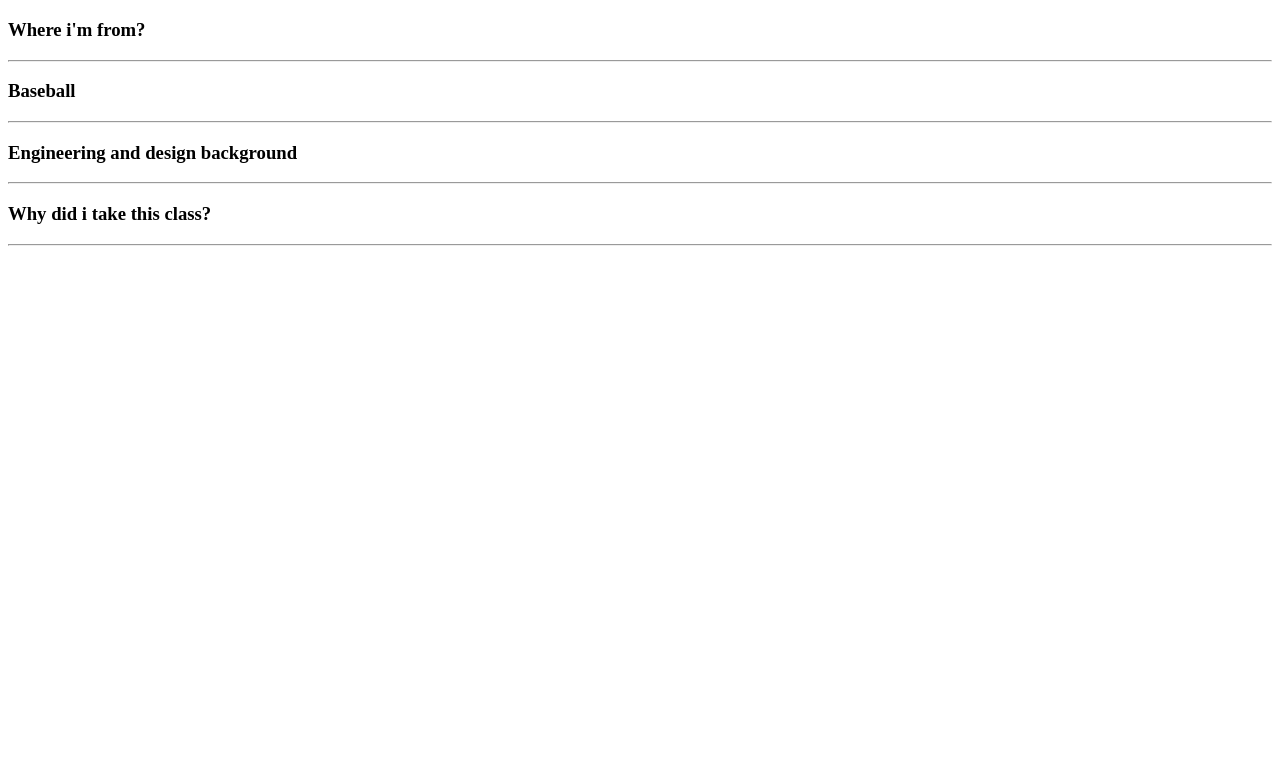
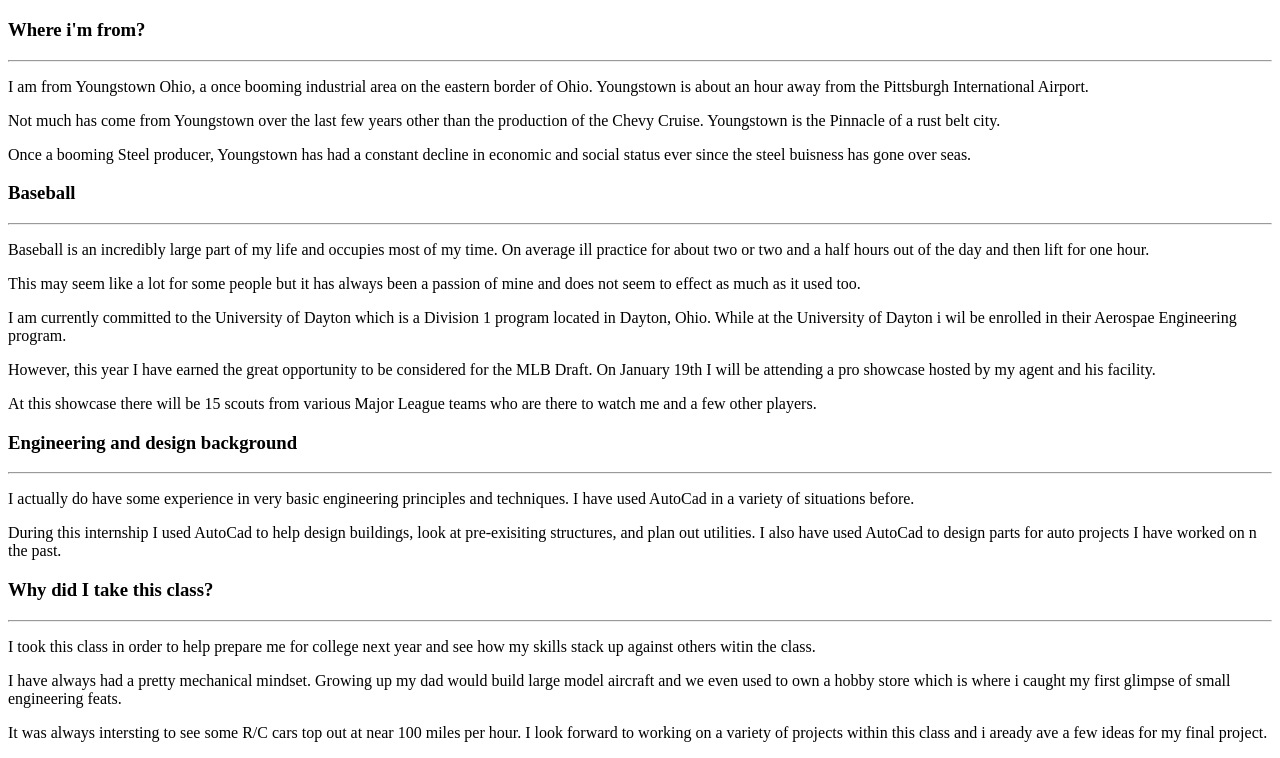
Before and after one commit to Burfordc/Burfordc, a plain HTML site: page AboutMe.html in a window 1280 px wide. Shown: the part 105-863 px from the top of the page. Before the commit the page ends 800 px from the top, so only its background shows below. Drawn offline with Linux system fonts and the light colour scheme.

Commit message:
Update AboutMe.html

```diff
--- a/AboutMe.html
+++ b/AboutMe.html
@@ -16,8 +16,25 @@
 </nav>
 <h1>About Me - Cameron Burford</h1>
 <h3> Where i'm from? </h3> <hr>
+	<p> I am from Youngstown Ohio, a once booming industrial area on the eastern border of Ohio. Youngstown is about an hour away from the Pittsburgh International Airport.</p>
+	<p> Not much has come from Youngstown over the last few years other than the production of the Chevy Cruise. Youngstown is the Pinnacle of a rust belt city.</p>
+	<p> Once a booming Steel producer, Youngstown has had a constant decline in economic and social status ever since the steel buisness has gone over seas.</p>
+
 <h3> Baseball </h3> <hr>
+	<p> Baseball is an incredibly large part of my life and occupies most of my time. On average ill practice for about two or two and a half hours out of the day and then lift for one hour. </p>
+	<p> This may seem like a lot for some people but it has always been a passion of mine and does not seem to effect as much as it used too. </p>
+	<p> I am currently committed to the University of Dayton which is a Division 1 program located in Dayton, Ohio. While at the University of Dayton i wil be enrolled in their Aerospae Engineering program. </p>
+	<p> However, this year I have earned the great opportunity to be considered for the MLB Draft. On January 19th I will be attending a pro showcase hosted by my agent and his facility. </p>
+	<p> At this showcase there will be 15 scouts from various Major League teams who are there to watch me and a few other players. </p>
 <h3> Engineering and design background </h3> <hr>
-<h3> Why did i take this class? </h3> <hr>
+	<p> I actually do have some experience in very basic engineering principles and techniques. I have used AutoCad in a variety of situations before. </p>
+	<p. During my freshman year I took a mechanical drawing class that gave me a very basic understanding of AutoCad. However, after graduating last year I used AutoCad at a building engineering firm as part of an internship. </p>
+	<p> During this internship I used AutoCad to help design buildings, look at pre-exisiting structures, and plan out utilities. I also have used AutoCad to design parts for auto projects I have worked on n the past. </p>
+
+<h3> Why did I take this class? </h3> <hr>
+	<p> I took this class in order to help prepare me for college next year and see how my skills stack up against others witin the class. </p>
+	<p> I have always had a pretty mechanical mindset. Growing up my dad would build large model aircraft and we even used to own a hobby store which is where i caught my first glimpse of small engineering feats. </p>
+	<p> It was always intersting to see some R/C cars top out at near 100 miles per hour. I look forward to working on a variety of projects within this class and i aready ave a few ideas for my final project. </p>
+
 </body>
 </html>
```
